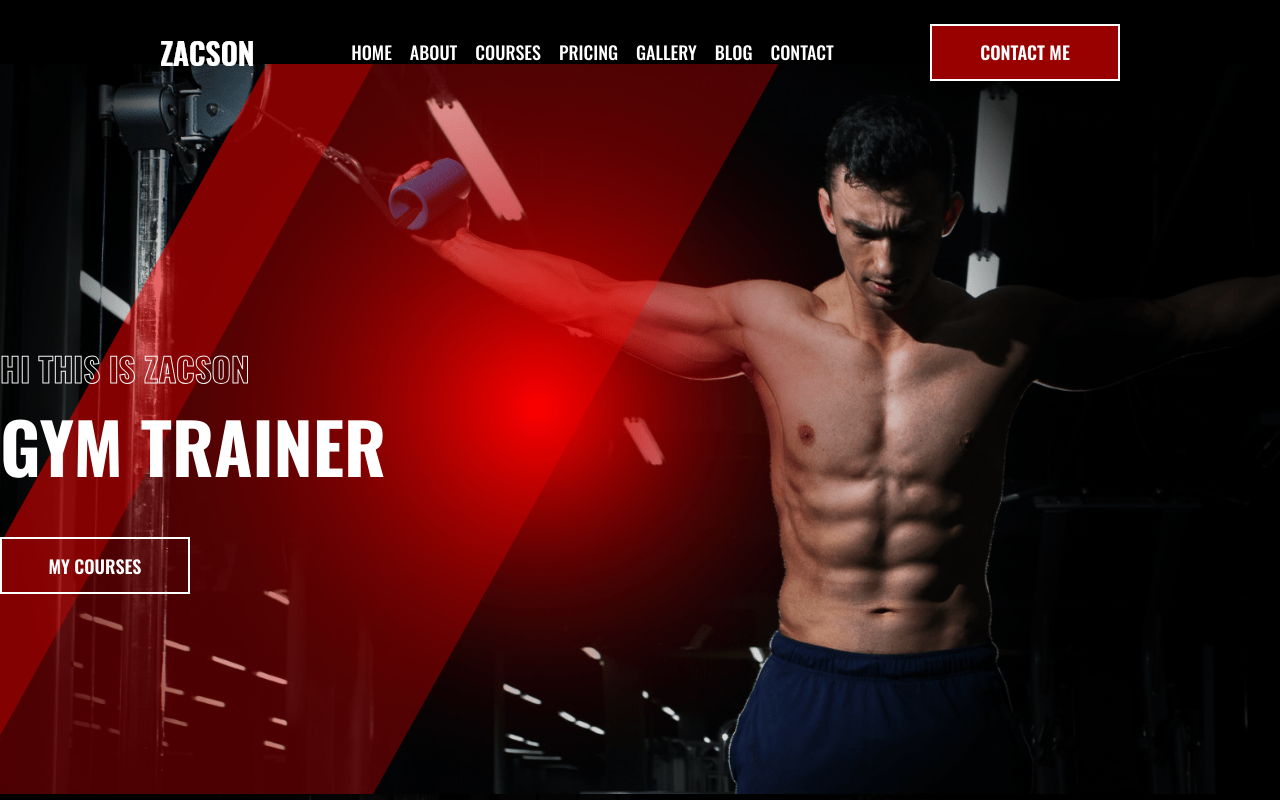
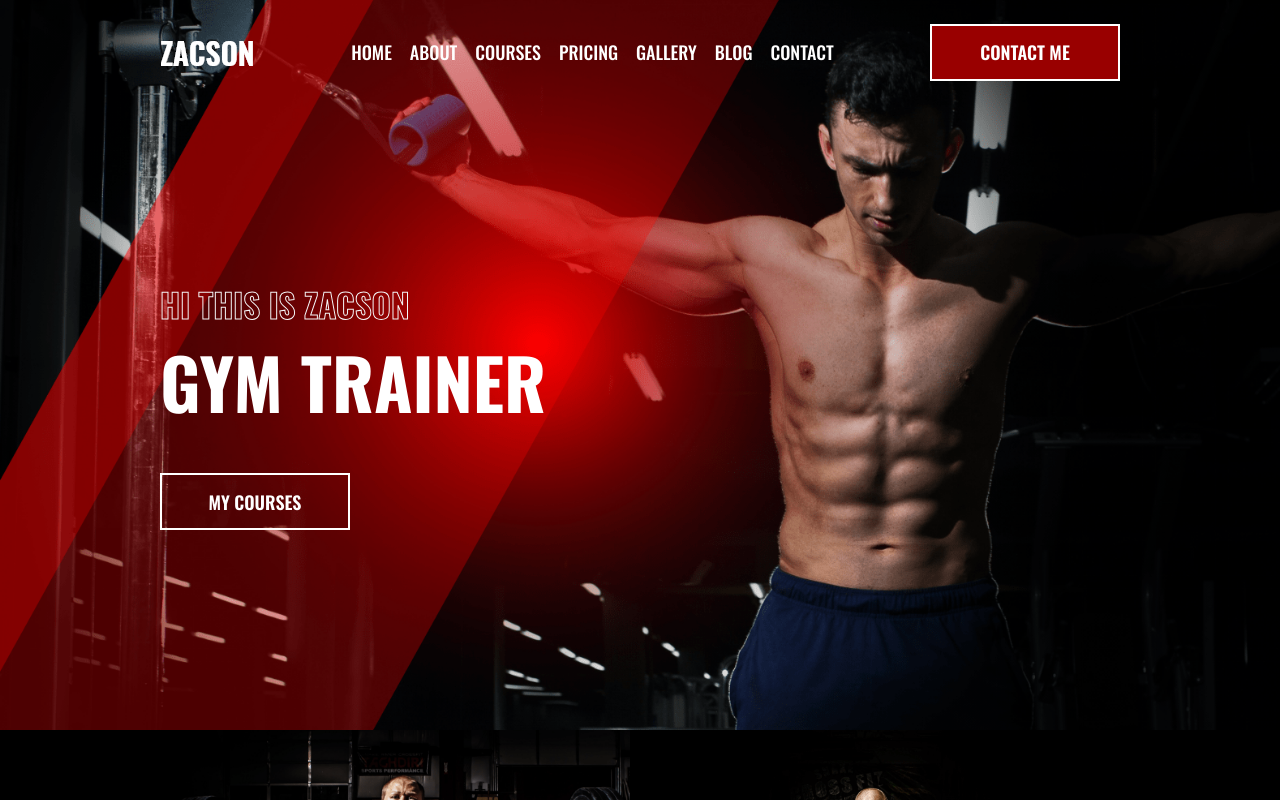
Before and after one commit to Ssovelich/Zacson-Website, a Next.js app: page / in a window 1280 px wide. Shown: the top 800 px of the page. Built offline with nearby package versions, Linux system fonts and the light colour scheme.

Commit message:
fix Scrolled for header

```diff
--- a/src/app/page.js
+++ b/src/app/page.js
@@ -8,7 +8,8 @@ export default function HomePage() {
     <div>
       {/* Hero Section */}
       <section className={styles.hero}>
-        <div className={styles.heroContent}>
+        <div className={`container ${styles.heroContent}`}>
+
           <h1 className={styles.heroTitle}>
             Hi this is Zacson
             <br /> <span className={styles.titleSpan}>Gym Trainer</span>{" "}
@@ -79,7 +80,7 @@ export default function HomePage() {
             </p>
           </li>
           <li className={styles.offersCard}>
-           <img
+            <img
               className={styles.offersCardImage}
               src="/images/team3.png"
               alt="Weight Loss Photo"
--- a/src/components/Header/Header.jsx
+++ b/src/components/Header/Header.jsx
@@ -10,12 +10,22 @@ const Header = () => {
   const [mobileMenuOpen, setMobileMenuOpen] = useState(false);
   const [isScrolled, setIsScrolled] = useState(false);
 
+
   useEffect(() => {
-    const handleScroll = () => {
-      setIsScrolled(window.scrollY > 150);
+    const updateScrolled = () => {
+      const screenWidth = window.innerWidth;
+      const threshold = screenWidth < 768 ? 90 : 150;
+      setIsScrolled(window.scrollY > threshold);
     };
-    window.addEventListener("scroll", handleScroll);
-    return () => window.removeEventListener("scroll", handleScroll);
+
+    updateScrolled(); // одразу при завантаженні
+    window.addEventListener("scroll", updateScrolled);
+    window.addEventListener("resize", updateScrolled);
+
+    return () => {
+      window.removeEventListener("scroll", updateScrolled);
+      window.removeEventListener("resize", updateScrolled);
+    };
   }, []);
 
   return (
--- a/src/components/Header/Header.module.css
+++ b/src/components/Header/Header.module.css
@@ -1,5 +1,5 @@
 .header {
-
+  /* background: linear-gradient(to bottom, #950101 0%, #630102 50%, #3d0302 100%); */
   background: transparent;
   position: fixed;
   width: 100%;
--- a/src/styles/Layout.module.css
+++ b/src/styles/Layout.module.css
@@ -2,11 +2,6 @@
   background-color: black;
   color: white;
  }
-
-.main {
-  min-height: 80vh;
-  padding: 2rem 0;
-}
 
 .container {
   width: 375px;
@@ -22,10 +17,6 @@
     padding-left: 24px;
     padding-right: 24px;
   }
-
-  .main {
-    padding: 3rem 0;
-  }
 }
 
 @media (min-width: 1024px) {
@@ -34,8 +25,4 @@
     padding-left: 32px;
     padding-right: 32px;
   }
-
-  .main {
-    padding: 4rem 0;
-  }
 }
```
